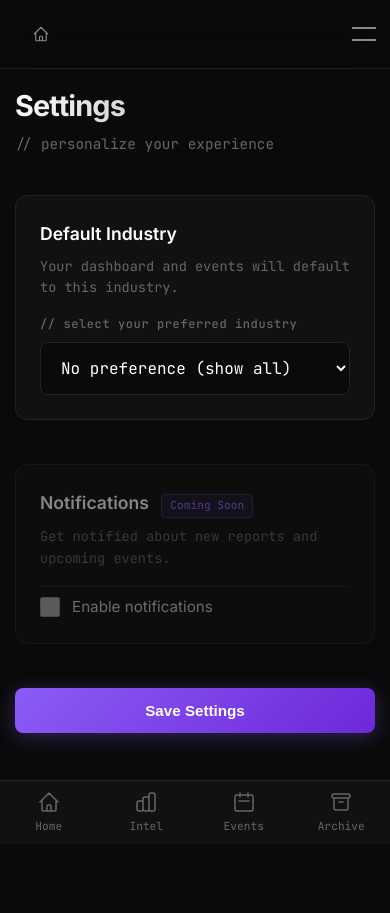
After one commit to lollo408/CLAUDECODE, a Flask app: template projects/pianabihub/templates/settings.html in a window 390 px wide. The commit adds this page. Run offline with Flask 3, Linux system fonts and the light colour scheme; the template is opened without the code that fills it, so the values that code supplies are empty; the visitor is signed in with stand-in values (Sample User, id 1); parts of the project's set-up code (start-up, migrations or seed data) failed here and were passed over.

Commit message:
Add settings page with default industry preference
- Create user_preferences table in Supabase for persistent settings
- Add Settings page (/settings) with industry dropdown
- Add helper functions for get/save user preferences
- Microsoft users: preferences saved to database (persistent)
- Guest users: preferences saved to session only
- Apply preferred industry to dashboard (default tab)
- Apply preferred industry to events page (default filter)
- Add Settings link to user dropdown and mobile menu

Co-Authored-By: Claude Opus 4.5 <noreply@anthropic.com>

```diff
--- a/projects/pianabihub/main.py
+++ b/projects/pianabihub/main.py
@@ -172,6 +172,84 @@ def update_app_config(key, value):
         return True
     except Exception as e:
         print(f"Error updating app config {key}: {e}")
+        return False
+
+
+# --- USER PREFERENCES HELPER FUNCTIONS ---
+def get_user_preferences(user):
+    """
+    Fetches user preferences.
+    - Microsoft users: from Supabase user_preferences table
+    - Guest users: from session
+    Returns dict with preferred_industry, notifications_enabled
+    """
+    if not user:
+        return {'preferred_industry': None, 'notifications_enabled': True}
+
+    # Guest users: use session storage
+    if user.get('is_guest'):
+        return session.get('user_preferences', {
+            'preferred_industry': None,
+            'notifications_enabled': True
+        })
+
+    # Microsoft users: fetch from database
+    user_id = user.get('id')
+    if not user_id:
+        return {'preferred_industry': None, 'notifications_enabled': True}
+
+    try:
+        response = supabase.table('user_preferences') \
+            .select('*') \
+            .eq('user_id', user_id) \
+            .limit(1) \
+            .execute()
+
+        if response.data:
+            prefs = response.data[0]
+            return {
+                'preferred_industry': prefs.get('preferred_industry'),
+                'notifications_enabled': prefs.get('notifications_enabled', True)
+            }
+        return {'preferred_industry': None, 'notifications_enabled': True}
+    except Exception as e:
+        print(f"Error fetching user preferences: {e}")
+        return {'preferred_industry': None, 'notifications_enabled': True}
+
+
+def save_user_preferences(user, prefs):
+    """
+    Saves user preferences.
+    - Microsoft users: to Supabase user_preferences table
+    - Guest users: to session
+    Returns True on success, False on failure.
+    """
+    if not user:
+        return False
+
+    # Guest users: save to session
+    if user.get('is_guest'):
+        session['user_preferences'] = prefs
+        return True
+
+    # Microsoft users: upsert to database
+    user_id = user.get('id')
+    if not user_id:
+        return False
+
+    try:
+        # Upsert: insert or update if exists
+        response = supabase.table('user_preferences') \
+            .upsert({
+                'user_id': user_id,
+                'preferred_industry': prefs.get('preferred_industry'),
+                'notifications_enabled': prefs.get('notifications_enabled', True),
+                'updated_at': datetime.now().isoformat()
+            }, on_conflict='user_id') \
+            .execute()
+        return True
+    except Exception as e:
+        print(f"Error saving user preferences: {e}")
         return False
 
 
@@ -443,6 +521,50 @@ def home():
     return render_template('home.html')
 
 
+@app.route('/settings', methods=['GET', 'POST'])
+def settings():
+    """
+    User settings page for personalization preferences.
+    GET: Display current settings
+    POST: Save updated settings
+    """
+    user = get_current_user()
+    if not user:
+        return redirect(url_for('login'))
+
+    message = None
+    error = None
+
+    if request.method == 'POST':
+        # Get form values
+        preferred_industry = request.form.get('preferred_industry', '').strip()
+        notifications_enabled = request.form.get('notifications_enabled') == 'on'
+
+        # Clean up empty strings to None
+        if not preferred_industry:
+            preferred_industry = None
+
+        # Save preferences
+        prefs = {
+            'preferred_industry': preferred_industry,
+            'notifications_enabled': notifications_enabled
+        }
+
+        if save_user_preferences(user, prefs):
+            message = "Settings saved successfully"
+        else:
+            error = "Failed to save settings. Please try again."
+
+    # Get current preferences
+    current_prefs = get_user_preferences(user)
+
+    return render_template('settings.html',
+                           preferences=current_prefs,
+                           message=message,
+                           error=error,
+                           is_guest=user.get('is_guest', False))
+
+
 @app.route('/dashboard')
 def dashboard():
     """
@@ -455,12 +577,18 @@ def dashboard():
     bedding = get_latest_report('bedding')
     textiles = get_latest_report('textiles')
 
+    # Get user's preferred industry for default tab
+    user = get_current_user()
+    prefs = get_user_preferences(user)
+    default_industry = prefs.get('preferred_industry') or 'Hospitality'
+
     # Render with all datasets
     return render_template('index.html',
                            hospitality_data=hospitality,
                            automotive_data=automotive,
                            bedding_data=bedding,
-                           textiles_data=textiles)
+                           textiles_data=textiles,
+                           default_industry=default_industry)
 
 
 @app.route('/archive')
@@ -507,7 +635,17 @@ def archive():
 def events():
     """Events listing page with filters, upcoming notifications, and pagination."""
     filter_type = request.args.get('filter', '3months')
-    industry = request.args.get('industry', 'all')
+
+    # Use user's preferred industry as default if no industry param in URL
+    industry = request.args.get('industry')
+    if industry is None:
+        # No industry param in URL - check user preference
+        user = get_current_user()
+        prefs = get_user_preferences(user)
+        industry = prefs.get('preferred_industry') or 'all'
+    elif industry == '':
+        industry = 'all'
+
     page = int(request.args.get('page', 1))
 
     # Pagination settings
--- a/projects/pianabihub/static/css/components.css
+++ b/projects/pianabihub/static/css/components.css
@@ -154,6 +154,21 @@
     font-family: var(--font-mono);
 }
 
+.nav-user-settings {
+    display: block;
+    padding: var(--space-md);
+    color: var(--text-secondary);
+    font-size: var(--text-sm);
+    text-decoration: none;
+    transition: all var(--transition-base);
+    border-bottom: 1px solid var(--border-color);
+}
+
+.nav-user-settings:hover {
+    background: rgba(139, 92, 246, 0.1);
+    color: var(--accent-purple);
+}
+
 .nav-user-logout {
     display: block;
     padding: var(--space-md);
@@ -279,12 +294,18 @@
     margin-top: var(--space-lg);
 }
 
+.mobile-settings {
+    color: var(--text-secondary) !important;
+    border-top: 1px solid var(--border-color);
+    margin-top: auto;
+    padding-top: var(--space-lg) !important;
+}
+
 .mobile-logout {
     color: var(--text-muted) !important;
     text-align: center;
-    margin-top: auto;
     border-top: 1px solid var(--border-color);
-    padding-top: var(--space-lg) !important;
+    padding-top: var(--space-md) !important;
 }
 
 .mobile-menu-close {
--- a/projects/pianabihub/templates/base.html
+++ b/projects/pianabihub/templates/base.html
@@ -55,6 +55,7 @@
                                 <span class="nav-user-name">{{ current_user.name }}</span>
                                 <span class="nav-user-email">{{ current_user.email }}</span>
                             </div>
+                            <a href="/settings" class="nav-user-settings">Settings</a>
                             <a href="/logout" class="nav-user-logout">Sign Out</a>
                         </div>
                     </div>
@@ -88,6 +89,7 @@
         <a href="/events" onclick="toggleMobileMenu()">Events</a>
         <a href="/archive" onclick="toggleMobileMenu()">Archive</a>
         {% if current_user %}
+            <a href="/settings" onclick="toggleMobileMenu()" class="mobile-settings">Settings</a>
             <a href="/logout" onclick="toggleMobileMenu()" class="mobile-logout">Sign Out</a>
         {% else %}
             <a href="/login" onclick="toggleMobileMenu()" class="mobile-login">Sign In</a>
--- a/projects/pianabihub/templates/index.html
+++ b/projects/pianabihub/templates/index.html
@@ -418,14 +418,16 @@ function openTabFromSelect(tabName) {
     // Show selected tab
     document.getElementById(tabName).style.display = "block";
 
-    // Persist selection
+    // Persist selection for this session
     localStorage.setItem('activeTab', tabName);
 }
 
 document.addEventListener('DOMContentLoaded', function() {
+    // Priority: URL hash > localStorage > user preference > Hospitality
     var hash = window.location.hash.replace('#', '');
     var savedTab = localStorage.getItem('activeTab');
-    var tabToOpen = hash || savedTab || 'Hospitality';
+    var userDefault = '{{ default_industry }}';
+    var tabToOpen = hash || savedTab || userDefault || 'Hospitality';
 
     // Set dropdown value
     var selectEl = document.getElementById('verticalSelect');
--- /dev/null
+++ b/projects/pianabihub/templates/settings.html
@@ -0,0 +1,272 @@
+{% extends "base.html" %}
+
+{% block content %}
+<style>
+    .settings-container {
+        max-width: 600px;
+        margin: 0 auto;
+        padding: 40px 20px 80px;
+    }
+
+    .settings-header {
+        margin-bottom: 40px;
+    }
+
+    .settings-header h1 {
+        font-size: 2.5rem;
+        font-weight: 700;
+        letter-spacing: -0.03em;
+        background: linear-gradient(135deg, #fff 0%, #888 100%);
+        -webkit-background-clip: text;
+        -webkit-text-fill-color: transparent;
+        background-clip: text;
+        margin-bottom: 8px;
+    }
+
+    .settings-header p {
+        font-family: 'JetBrains Mono', monospace;
+        font-size: 0.9rem;
+        color: #666;
+    }
+
+    .settings-card {
+        background: #111;
+        border: 1px solid #222;
+        border-radius: 12px;
+        padding: 24px;
+        margin-bottom: 20px;
+    }
+
+    .settings-section-title {
+        font-size: 1.1rem;
+        font-weight: 600;
+        color: #fff;
+        margin-bottom: 8px;
+    }
+
+    .settings-section-desc {
+        font-family: 'JetBrains Mono', monospace;
+        font-size: 0.85rem;
+        color: #666;
+        margin-bottom: 16px;
+    }
+
+    .settings-form {
+        display: flex;
+        flex-direction: column;
+        gap: 24px;
+    }
+
+    .form-group {
+        display: flex;
+        flex-direction: column;
+        gap: 8px;
+    }
+
+    .form-group label {
+        font-family: 'JetBrains Mono', monospace;
+        font-size: 0.75rem;
+        font-weight: 500;
+        color: #666;
+        text-transform: lowercase;
+        letter-spacing: 0.05em;
+    }
+
+    .form-group select {
+        background: #0a0a0a;
+        border: 1px solid #222;
+        border-radius: 8px;
+        padding: 14px 16px;
+        font-size: 1rem;
+        font-family: 'JetBrains Mono', monospace;
+        color: #fff;
+        cursor: pointer;
+        transition: all 0.2s ease;
+        min-height: 44px;
+    }
+
+    .form-group select:hover {
+        border-color: #333;
+        background: #151515;
+    }
+
+    .form-group select:focus {
+        outline: none;
+        border-color: #8b5cf6;
+        box-shadow: 0 0 0 2px rgba(139, 92, 246, 0.1);
+    }
+
+    .checkbox-group {
+        display: flex;
+        align-items: center;
+        gap: 12px;
+    }
+
+    .checkbox-group input[type="checkbox"] {
+        width: 20px;
+        height: 20px;
+        accent-color: #8b5cf6;
+        cursor: pointer;
+    }
+
+    .checkbox-group span {
+        font-size: 0.95rem;
+        color: #ccc;
+    }
+
+    .divider {
+        border: 0;
+        border-top: 1px solid #222;
+        margin: 8px 0;
+    }
+
+    .coming-soon {
+        opacity: 0.5;
+    }
+
+    .coming-soon-badge {
+        display: inline-block;
+        padding: 2px 8px;
+        background: rgba(139, 92, 246, 0.1);
+        color: #8b5cf6;
+        border: 1px solid rgba(139, 92, 246, 0.3);
+        border-radius: 4px;
+        font-family: 'JetBrains Mono', monospace;
+        font-size: 0.7rem;
+        font-weight: 500;
+        margin-left: 8px;
+    }
+
+    .btn-save {
+        display: inline-flex;
+        align-items: center;
+        justify-content: center;
+        gap: 10px;
+        padding: 14px 28px;
+        background: linear-gradient(135deg, #8b5cf6 0%, #6d28d9 100%);
+        color: white;
+        border: none;
+        border-radius: 8px;
+        font-weight: 600;
+        font-size: 0.95rem;
+        cursor: pointer;
+        transition: all 0.3s ease;
+        box-shadow: 0 4px 20px rgba(139, 92, 246, 0.3);
+        width: 100%;
+    }
+
+    .btn-save:hover {
+        transform: translateY(-2px);
+        box-shadow: 0 8px 30px rgba(139, 92, 246, 0.4);
+    }
+
+    .success-banner {
+        background: rgba(34, 197, 94, 0.1);
+        border: 1px solid rgba(34, 197, 94, 0.3);
+        color: #22c55e;
+        padding: 12px 20px;
+        border-radius: 8px;
+        margin-bottom: 20px;
+        font-family: 'JetBrains Mono', monospace;
+        font-size: 0.9rem;
+    }
+
+    .error-banner {
+        background: rgba(239, 68, 68, 0.1);
+        border: 1px solid rgba(239, 68, 68, 0.3);
+        color: #ef4444;
+        padding: 12px 20px;
+        border-radius: 8px;
+        margin-bottom: 20px;
+        font-family: 'JetBrains Mono', monospace;
+        font-size: 0.9rem;
+    }
+
+    .guest-notice {
+        background: rgba(245, 158, 11, 0.1);
+        border: 1px solid rgba(245, 158, 11, 0.3);
+        color: #f59e0b;
+        padding: 12px 16px;
+        border-radius: 8px;
+        margin-bottom: 20px;
+        font-family: 'JetBrains Mono', monospace;
+        font-size: 0.85rem;
+        display: flex;
+        align-items: center;
+        gap: 10px;
+    }
+
+    @media (max-width: 768px) {
+        .settings-container {
+            padding: 20px 15px 100px;
+        }
+        .settings-header h1 {
+            font-size: 1.8rem;
+        }
+    }
+</style>
+
+<div class="settings-container">
+    <div class="settings-header">
+        <h1>Settings</h1>
+        <p>// personalize your experience</p>
+    </div>
+
+    {% if message %}
+    <div class="success-banner">
+        {{ message }}
+    </div>
+    {% endif %}
+
+    {% if error %}
+    <div class="error-banner">
+        {{ error }}
+    </div>
+    {% endif %}
+
+    {% if is_guest %}
+    <div class="guest-notice">
+        <span>Guest Mode</span>
+        <span>Your settings will be saved for this session only. Sign in with Microsoft to save permanently.</span>
+    </div>
+    {% endif %}
+
+    <form method="POST" class="settings-form">
+        <div class="settings-card">
+            <div class="settings-section-title">Default Industry</div>
+            <div class="settings-section-desc">Your dashboard and events will default to this industry.</div>
+
+            <div class="form-group">
+                <label for="preferred_industry">// select your preferred industry</label>
+                <select id="preferred_industry" name="preferred_industry">
+                    <option value="" {{ 'selected' if not preferences.preferred_industry else '' }}>No preference (show all)</option>
+                    <option value="Hospitality" {{ 'selected' if preferences.preferred_industry == 'Hospitality' else '' }}>Hospitality</option>
+                    <option value="Automotive" {{ 'selected' if preferences.preferred_industry == 'Automotive' else '' }}>Automotive</option>
+                    <option value="Bedding" {{ 'selected' if preferences.preferred_industry == 'Bedding' else '' }}>Bedding</option>
+                    <option value="Textiles" {{ 'selected' if preferences.preferred_industry == 'Textiles' else '' }}>Textiles</option>
+                </select>
+            </div>
+        </div>
+
+        <div class="settings-card coming-soon">
+            <div class="settings-section-title">
+                Notifications
+                <span class="coming-soon-badge">Coming Soon</span>
+            </div>
+            <div class="settings-section-desc">Get notified about new reports and upcoming events.</div>
+
+            <hr class="divider">
+
+            <div class="checkbox-group">
+                <input type="checkbox" id="notifications_enabled" name="notifications_enabled"
+                       {{ 'checked' if preferences.notifications_enabled else '' }} disabled>
+                <span>Enable notifications</span>
+            </div>
+        </div>
+
+        <button type="submit" class="btn-save">
+            Save Settings
+        </button>
+    </form>
+</div>
+{% endblock %}
```
